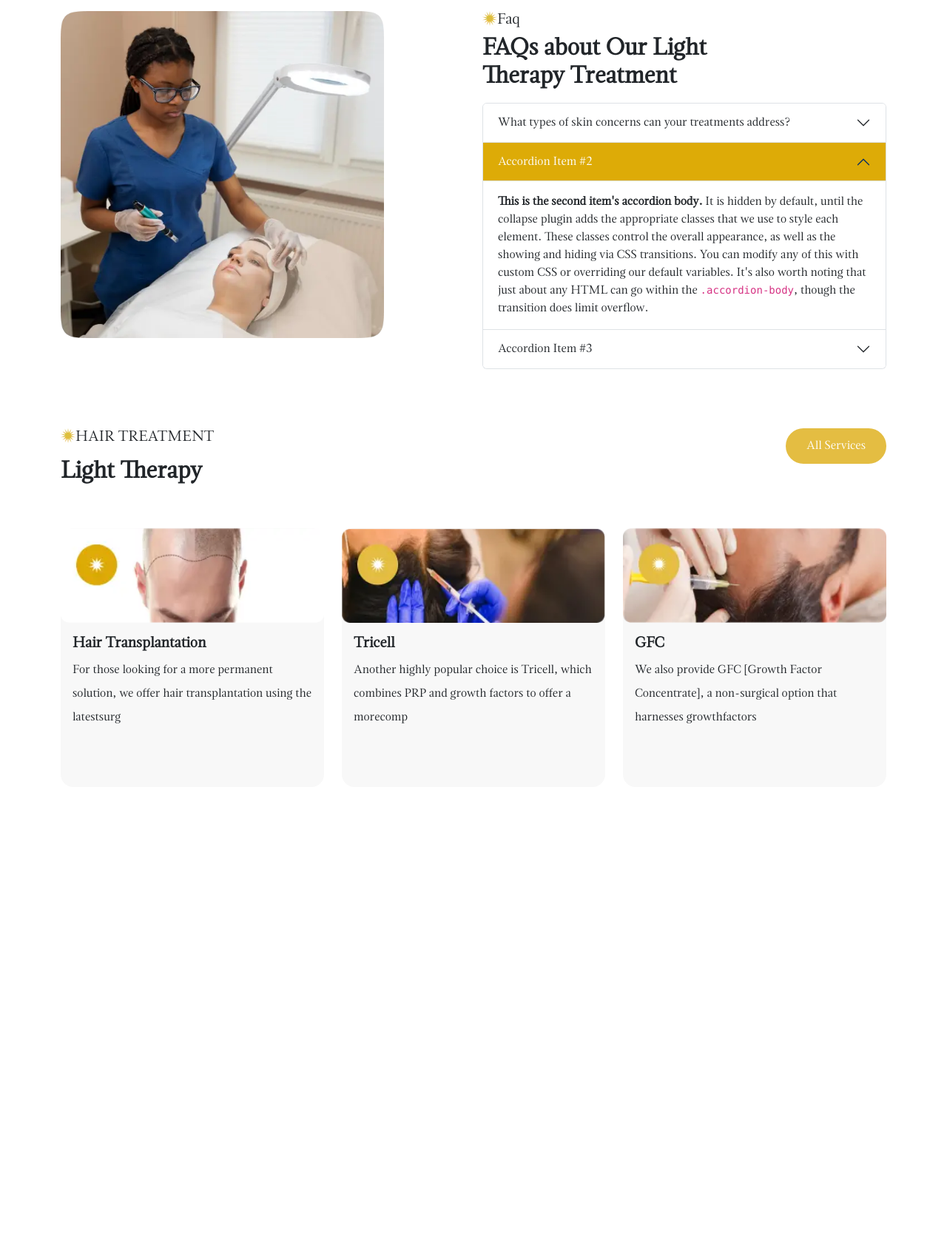
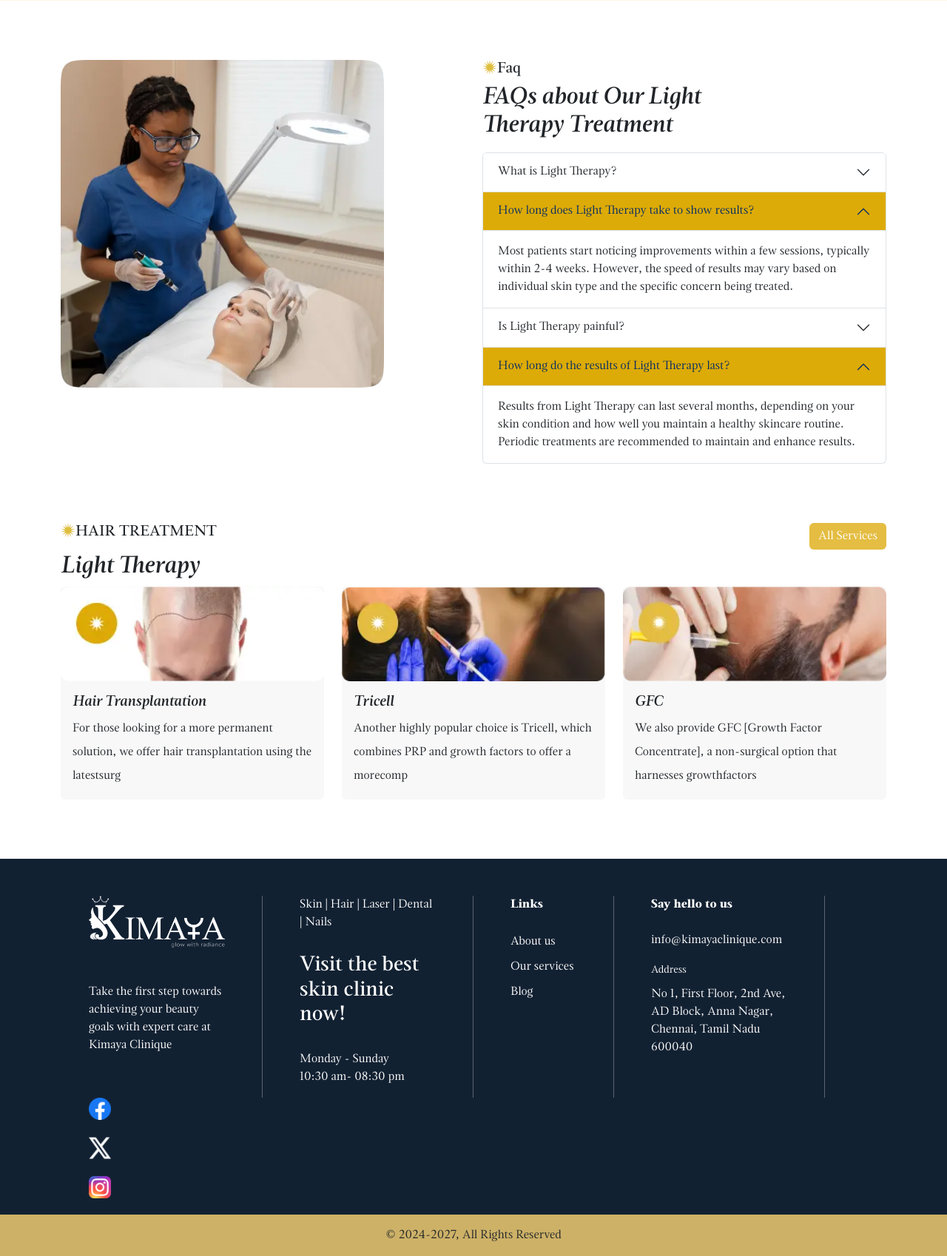
Before and after one commit to Madheshrmedia/kimaya, a PHP site: page /lasertherapy.php in a window 1280 px wide, after a click on "How long does Light Therapy take to show results?". Shown: the part 1836-3534 px from the top of the page at 74% size. Before the commit the page ends 2814 px from the top, so only its background shows below. Run offline with PHP 8.4, Linux system fonts and the light colour scheme.

Commit message:
Alignment changes

```diff
--- a/lasertherapy.php
+++ b/lasertherapy.php
@@ -51,7 +51,7 @@
     font-weight: 600;
     color: #FFFFFF;
     padding: 21px 18px;
-    background-color: #DDAB07;
+    background-color: #DDAB07 !important;
     border-radius: 9px;
 }
 .h5margintop{
@@ -74,7 +74,7 @@
   color: #FFFFFF;
   background-color: #DDAB07;
   padding: 12px 28px;
-  border: none;
+  border: none !important;
   border-radius: 25px;
      margin-top: 0rem;
 }
@@ -86,7 +86,7 @@
   width: 70%;
 }
 .card{
-            border: 1px solid #DDAB07;
+            border: 1px solid #DDAB07 !important;
             width:100%;
            border-radius: 17px;
            height: 250px;
@@ -112,7 +112,7 @@
       padding-top:3%;
     }
     .card-footer{
-      background-color:#EFD78A;
+      background-color:#EFD78A !important;
 
     }
     .spntxt{
@@ -127,29 +127,37 @@
   margin-top:5rem;
  }
  .accordion-button:not(.collapsed) {
-  background-color:#DDAB07;
+  background-color:#DDAB07 !important;
   color:#FFFFFF;
  }
  .alignright{
           text-align: right;
         }
         .cardwidth2{
-          border:none;
+          border:none !important;
           height: 350px;
-          background-color: #F8F8F8;
+          background-color: #F8F8F8 !important;
         }
         .cardwidth2 .card-title{
 font-weight:600;
+        }
+        .otherser{
+          margin-bottom:5rem;
+        }
+        .cardwidth{
+          background-color: #F8F8F8 !important;
         }
         </style>
     </head>
 
     <body>
         <header>
-            <!-- place navbar here -->
+        <?php
+include_once "./header.php";
+?>
         </header>
         <main>
-        <div class="container" id="journey">
+        <div class="container " id="journey">
         <div class="row">
         <div class="col-sm-6 col-md-6">
         <div id="texts" style="white-space:nowrap;">
@@ -360,36 +368,48 @@
             <div class="accordion-item">
               <h2 class="accordion-header" id="headingOne">
                 <button class="accordion-button" type="button" data-bs-toggle="collapse" data-bs-target="#collapseOne" aria-expanded="true" aria-controls="collapseOne">
-                What types of skin concerns can your treatments address?
+                What is Light Therapy?
                 </button>
               </h2>
               <div id="collapseOne" class="accordion-collapse collapse show" aria-labelledby="headingOne" data-bs-parent="#accordionExample">
                 <div class="accordion-body">
-                Our skin care treatments effectively address a variety of concerns, including acne, acne scars, fine lines, wrinkles, uneven skin tone, pigmentation issues, and overall skin rejuvenation.
+                Light Therapy uses specific wavelengths of light to stimulate cells in your skin, promoting regeneration and targeting concerns like acne, fine lines, and overall skin health. It’s a non-invasive, natural approach to improving skin appearance.
                 </div>
               </div>
             </div>
             <div class="accordion-item">
               <h2 class="accordion-header" id="headingTwo">
                 <button class="accordion-button collapsed" type="button" data-bs-toggle="collapse" data-bs-target="#collapseTwo" aria-expanded="false" aria-controls="collapseTwo">
-                  Accordion Item #2
+                How long does Light Therapy take to show results?
                 </button>
               </h2>
               <div id="collapseTwo" class="accordion-collapse collapse" aria-labelledby="headingTwo" data-bs-parent="#accordionExample">
                 <div class="accordion-body">
-                  <strong>This is the second item's accordion body.</strong> It is hidden by default, until the collapse plugin adds the appropriate classes that we use to style each element. These classes control the overall appearance, as well as the showing and hiding via CSS transitions. You can modify any of this with custom CSS or overriding our default variables. It's also worth noting that just about any HTML can go within the <code>.accordion-body</code>, though the transition does limit overflow.
+                Most patients start noticing improvements within a few sessions, typically within 2-4 weeks. However, the speed of results may vary based on individual skin type and the specific concern being treated.
                 </div>
               </div>
             </div>
             <div class="accordion-item">
               <h2 class="accordion-header" id="headingThree">
                 <button class="accordion-button collapsed" type="button" data-bs-toggle="collapse" data-bs-target="#collapseThree" aria-expanded="false" aria-controls="collapseThree">
-                  Accordion Item #3
+                Is Light Therapy painful?
                 </button>
               </h2>
               <div id="collapseThree" class="accordion-collapse collapse" aria-labelledby="headingThree" data-bs-parent="#accordionExample">
                 <div class="accordion-body">
-                  <strong>This is the third item's accordion body.</strong> It is hidden by default, until the collapse plugin adds the appropriate classes that we use to style each element. These classes control the overall appearance, as well as the showing and hiding via CSS transitions. You can modify any of this with custom CSS or overriding our default variables. It's also worth noting that just about any HTML can go within the <code>.accordion-body</code>, though the transition does limit overflow.
+                No, Light Therapy is a non-invasive and painless procedure. Most people feel only a gentle warmth during the session, and it requires no numbing agents.
+                </div>
+              </div>
+            </div>
+            <div class="accordion-item">
+              <h2 class="accordion-header" id="headingTwo">
+                <button class="accordion-button collapsed" type="button" data-bs-toggle="collapse" data-bs-target="#collapseTwo" aria-expanded="false" aria-controls="collapseTwo">
+                How long do the results of Light Therapy last?
+                </button>
+              </h2>
+              <div id="collapseTwo" class="accordion-collapse collapse" aria-labelledby="headingTwo" data-bs-parent="#accordionExample">
+                <div class="accordion-body">
+                Results from Light Therapy can last several months, depending on your skin condition and how well you maintain a healthy skincare routine. Periodic treatments are recommended to maintain and enhance results.
                 </div>
               </div>
             </div>
@@ -401,7 +421,7 @@
 
           </div>
         <!-- --------------------------- -->
-        <div class="container" id="journey">
+        <div class="container otherser" id="journey">
             <div class="row">
             <div class="col-sm-6 col-md-6">
             <div id="texts" style="white-space:nowrap;">
@@ -454,9 +474,11 @@
           <!-- --------------------------- -->
         </main>
         <footer>
-            <!-- place footer here -->
+        <?php
+    include_once "./footer.php";
+    ?>
         </footer>
-        <!-- Bootstrap JavaScript Libraries -->
+
         <script
             src="https://cdn.jsdelivr.net/npm/@popperjs/core@2.11.8/dist/umd/popper.min.js"
             integrity="sha384-I7E8VVD/ismYTF4hNIPjVp/Zjvgyol6VFvRkX/vR+Vc4jQkC+hVqc2pM8ODewa9r"
```
Also changed, not shown: tricell.php (+20 -10 lines), asset/css/service.css (line endings or trailing spaces).
